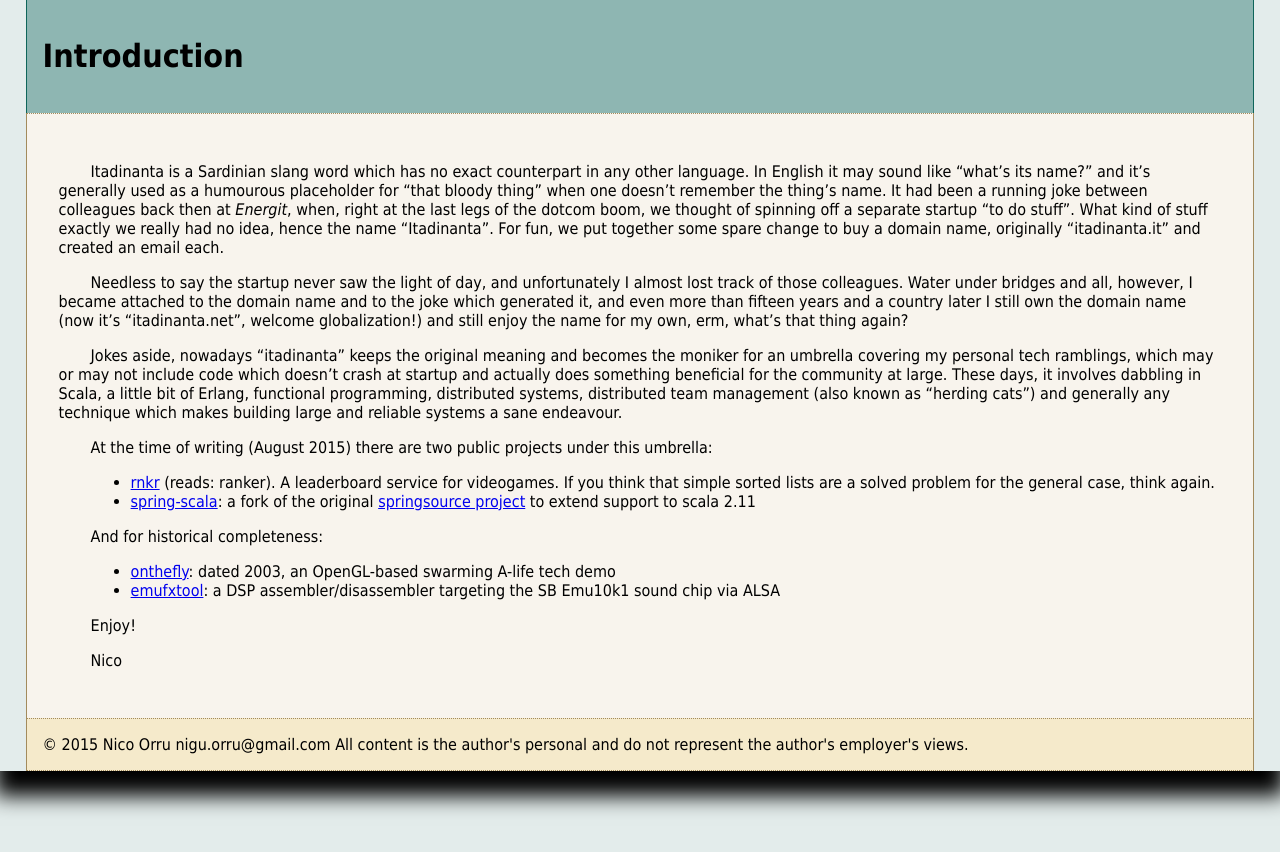
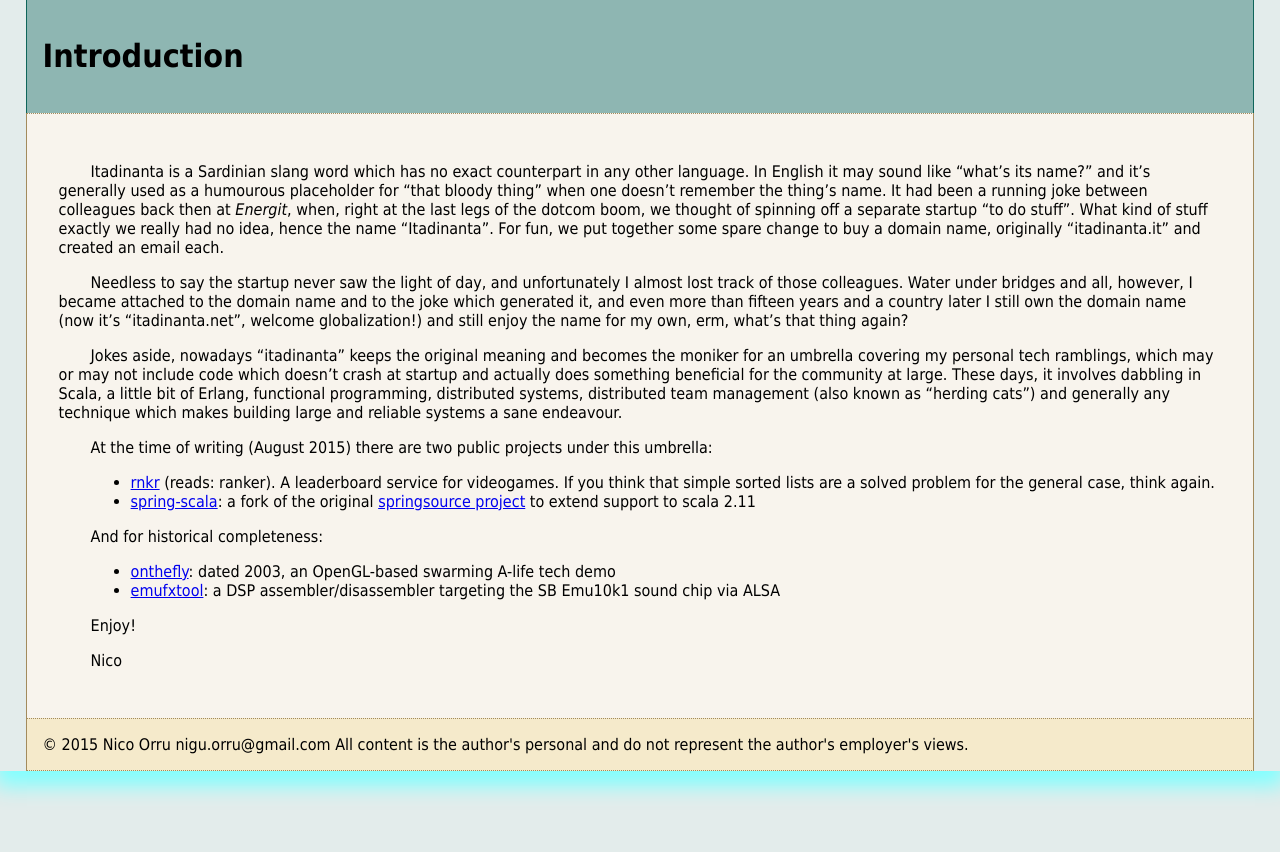
Before and after one commit to itadinanta/itadinanta.github.io, a Jekyll site: the page built from index.md, in a window 1280 px wide. Shown: the top 852 px of the page. Built offline with Jekyll 4.4.1, drawn with Linux system fonts in a browser that asks for light colours.

Commit message:
Less drop shadow

```diff
--- a/css/default.css
+++ b/css/default.css
@@ -10,7 +10,7 @@ body {
 	padding-left: 2%;
 	padding-right: 2%;
 	border-style: none;
-	box-shadow: 0px 20px 20px 5px black;
+	box-shadow: 0px 10px 20px 5px #80FFFFFF;
 }
 
 #header {
```
